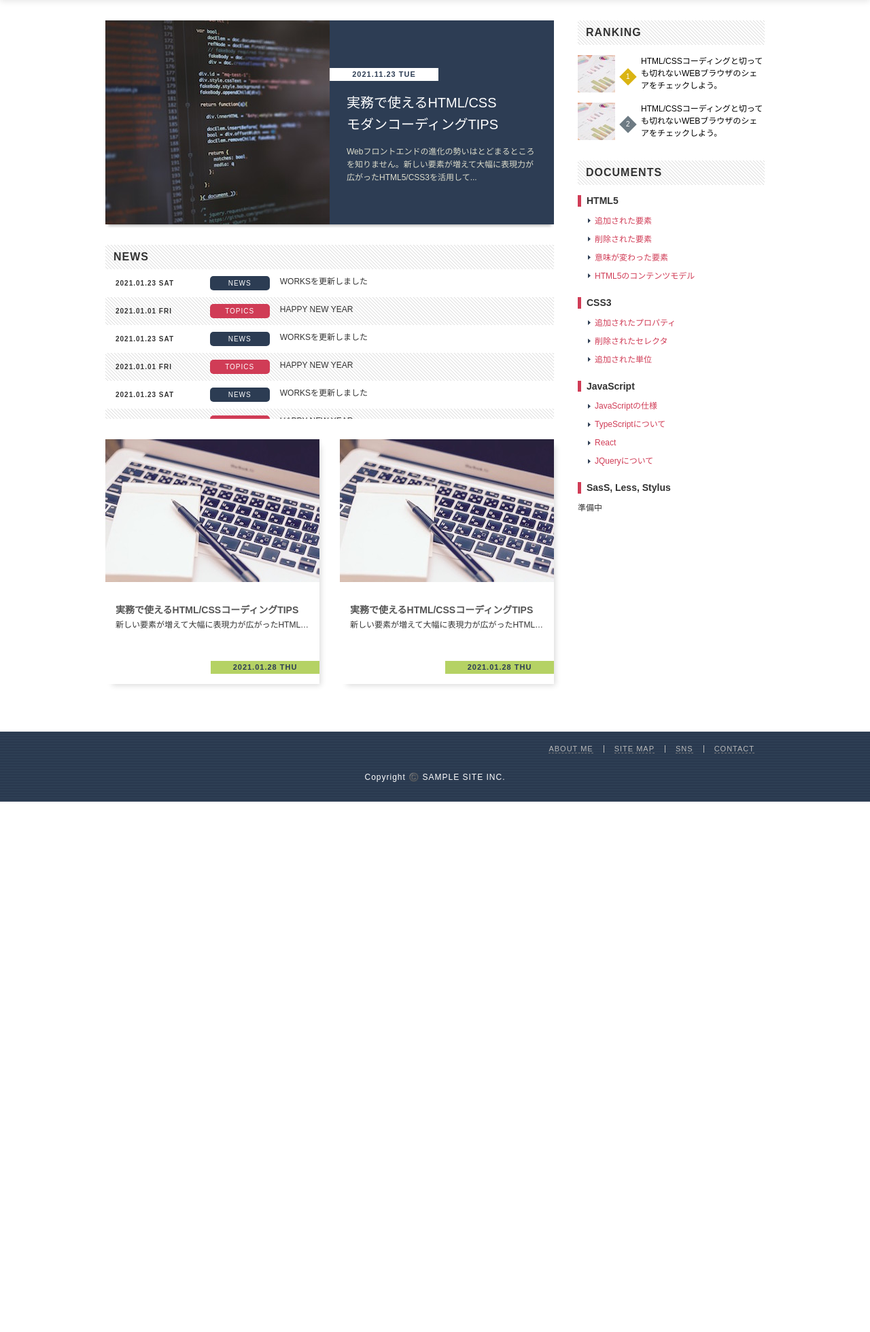
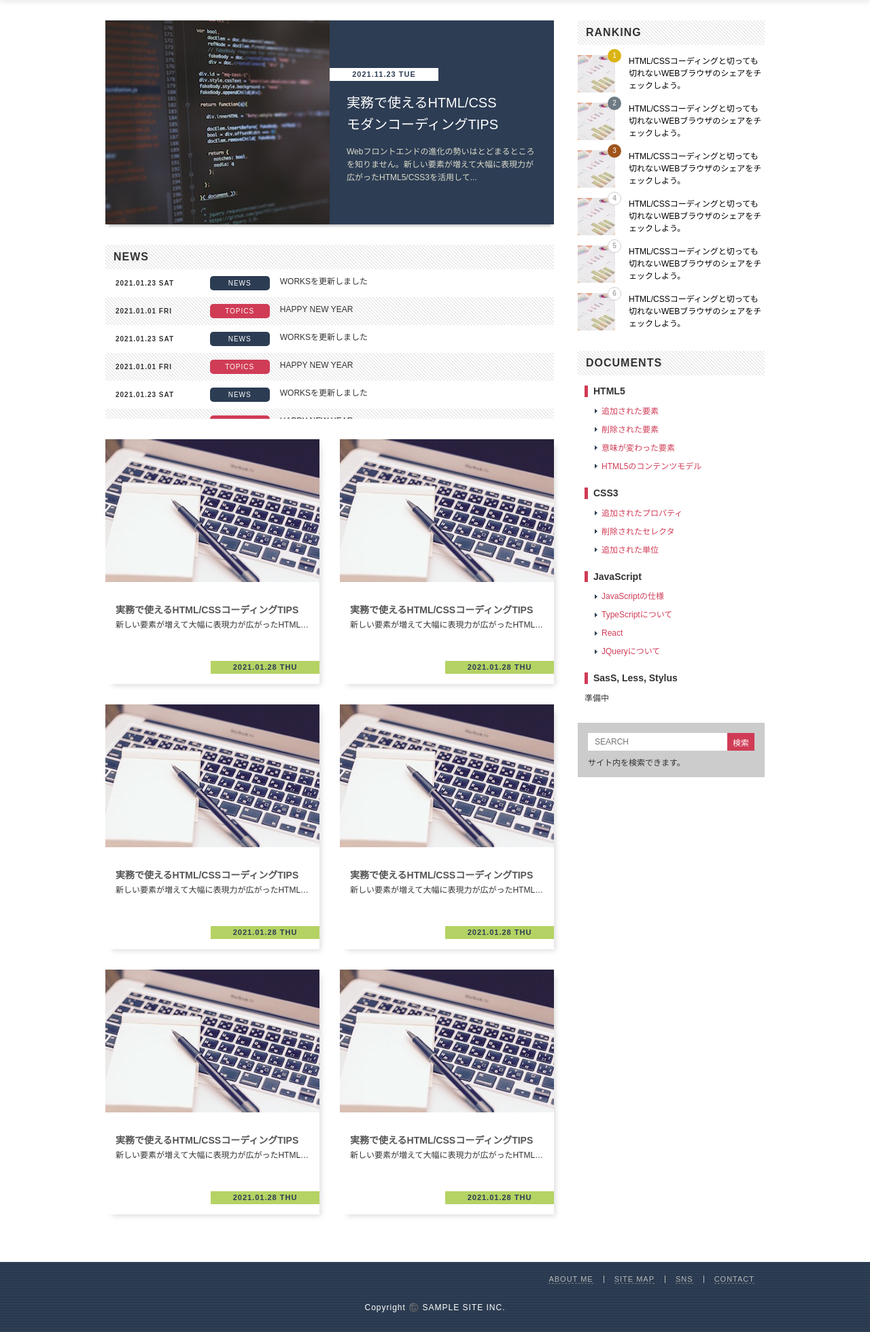
Before and after one commit to mutsuhiro6/html5-css3-modern_coding, a PHP site: page / in a window 1280 px wide. Shown: the part 139-2098 px from the top of the page at 68% size. Before the commit the page ends 1318 px from the top, so only its background shows below. Run offline with PHP 8.4, Linux system fonts and the light colour scheme.

Commit message:
solve self-coding problem

```diff
--- a/standard-layout/css/style.css
+++ b/standard-layout/css/style.css
@@ -352,6 +352,7 @@ a:link, a:visited, a:hover, a:active {
     display: block;
     font-size: 0;
     transition: opacity 0.15s;
+    position: relative;
 }
 .ranking .ranking-item a:hover {
     opacity: 0.8;
@@ -359,16 +360,17 @@ a:link, a:visited, a:hover, a:active {
 .ranking .image {
     width: 55px;
     height: 55px;
+    margin-right: 20px;
 }
 .ranking .text {
     display: inline-block;
-    width: 182px;
+    width: 200px;
     color: #000000;
     font-size: 1.2rem;
     vertical-align: top;
     line-height: 1.5;
 }
-.ranking .order {
+/* .ranking .order {
     display: inline-block;
     width: 18px;
     height: 18px;
@@ -380,15 +382,32 @@ a:link, a:visited, a:hover, a:active {
     font-weight: bold;
     line-height: 16px;
     transform: rotate(45deg);
+} */
+
+.ranking .order {
+    display: inline-block;
+    width: 20px;
+    height: 20px;
+    position: absolute;
+    top: -9px;
+    left: 44px;
+    /* margin: 0 10px; */
+    border: 1px solid #ccc;
+    border-radius: 50%;
+    color: #aaa;
+    background-color: #ffffff;
+    /* vertical-align: 50px; */
+    text-align: center;
+    font-weight: bold;
+    line-height: 18px;
 }
-
 .ranking .ranking-item:nth-of-type(1) .order,
 .ranking .ranking-item:nth-of-type(2) .order,
 .ranking .ranking-item:nth-of-type(3) .order {
     border: none;
     color: #ffffff;
     font-weight: normal;
-    line-height: 18px;
+    line-height: 20px;
 }
 .ranking .ranking-item:nth-of-type(1) .order {
     background-color: #dab413;
@@ -403,14 +422,18 @@ a:link, a:visited, a:hover, a:active {
 .ranking .order::before {
     content: counter(ranking);
     counter-increment: ranking;
-    display: inline-block;
+    /* display: inline-block; */
     font-size: 1.0rem;
-    transform: rotate(-45deg);
+    /* transform: rotate(-45deg); */
 }
 
 /* Documents */
 .documents {
-    margin: 10px, 10px, 30px;
+    /* margin: 10px, 10px, 30px; */
+    margin-top: 10px;
+    margin-right: 10px;
+    margin-bottom: 30px;
+    margin-left: 10px;
 }
 .documents, .documents ul {
     list-style-type: none;
@@ -436,3 +459,29 @@ a:link, a:visited, a:hover, a:active {
 .documents a:hover {
     text-decoration: underline;
 }
+
+.search-box {
+    padding: 15px;
+    background-color: #ccc;
+    font-size: 0;
+}
+.search-box > * {
+    font-size: 1.2rem;
+}
+.search-box .search-input {
+    width: 205px;
+    height: 26px;
+    padding: 0 10px;
+    border: none;
+}
+.search-box .search-button {
+    width: 40px;
+    height: 26px;
+    border: none;
+    background-color: #d03c56;
+    color: #ffffff;
+    cursor: pointer;
+}
+.search-box .text {
+    margin-top: 12px;
+}
--- a/standard-layout/index.html
+++ b/standard-layout/index.html
@@ -143,11 +143,63 @@
                         <time class="date" datetime="2021-01-28">2021.01.28 THU</time>
                         <img class="image" src="./images/article.jpg" alt="coding 画面">
                     </a>
+                    <a href="#" class="article-box">
+                        <h3 class="title">実務で使えるHTML/CSSコーディングTIPS</h3>
+                        <p class="desc">新しい要素が増えて大幅に表現力が広がったHTML/CSSを活用し、モダンなコーディングにチャレンジしあmっしょう。</p>
+                        <time class="date" datetime="2021-01-28">2021.01.28 THU</time>
+                        <img class="image" src="./images/article.jpg" alt="coding 画面">
+                    </a>
+                    <a href="#" class="article-box">
+                        <h3 class="title">実務で使えるHTML/CSSコーディングTIPS</h3>
+                        <p class="desc">新しい要素が増えて大幅に表現力が広がったHTML/CSSを活用し、モダンなコーディングにチャレンジしあmっしょう。</p>
+                        <time class="date" datetime="2021-01-28">2021.01.28 THU</time>
+                        <img class="image" src="./images/article.jpg" alt="coding 画面">
+                    </a>
+                    <a href="#" class="article-box">
+                        <h3 class="title">実務で使えるHTML/CSSコーディングTIPS</h3>
+                        <p class="desc">新しい要素が増えて大幅に表現力が広がったHTML/CSSを活用し、モダンなコーディングにチャレンジしあmっしょう。</p>
+                        <time class="date" datetime="2021-01-28">2021.01.28 THU</time>
+                        <img class="image" src="./images/article.jpg" alt="coding 画面">
+                    </a>
+                    <a href="#" class="article-box">
+                        <h3 class="title">実務で使えるHTML/CSSコーディングTIPS</h3>
+                        <p class="desc">新しい要素が増えて大幅に表現力が広がったHTML/CSSを活用し、モダンなコーディングにチャレンジしあmっしょう。</p>
+                        <time class="date" datetime="2021-01-28">2021.01.28 THU</time>
+                        <img class="image" src="./images/article.jpg" alt="coding 画面">
+                    </a>
             </div>
     </main>
         <div class="sidemenu">
             <h2 class="heading">RANKING</h2>
             <ol class="ranking">
+                <li class="ranking-item">
+                    <a href="#">
+                        <img class="image" src="./images/ranking.jpg" alt="Graph Image">
+                        <span class="order"></span>
+                        <p class="text">HTML/CSSコーディングと切っても切れないWEBブラウザのシェアをチェックしよう。</p>
+                    </a>
+                </li>
+                <li class="ranking-item">
+                    <a href="#">
+                        <img class="image" src="./images/ranking.jpg" alt="Graph Image">
+                        <span class="order"></span>
+                        <p class="text">HTML/CSSコーディングと切っても切れないWEBブラウザのシェアをチェックしよう。</p>
+                    </a>
+                </li>
+                <li class="ranking-item">
+                    <a href="#">
+                        <img class="image" src="./images/ranking.jpg" alt="Graph Image">
+                        <span class="order"></span>
+                        <p class="text">HTML/CSSコーディングと切っても切れないWEBブラウザのシェアをチェックしよう。</p>
+                    </a>
+                </li>
+                <li class="ranking-item">
+                    <a href="#">
+                        <img class="image" src="./images/ranking.jpg" alt="Graph Image">
+                        <span class="order"></span>
+                        <p class="text">HTML/CSSコーディングと切っても切れないWEBブラウザのシェアをチェックしよう。</p>
+                    </a>
+                </li>
                 <li class="ranking-item">
                     <a href="#">
                         <img class="image" src="./images/ranking.jpg" alt="Graph Image">
@@ -196,6 +248,12 @@
                     <p>準備中</p>
                 </li>
             </ul>
+            <h2 class="hidden">SEARCH</h2>
+            <form class="search-box">
+                <input class="search-input" type="text" name="search" placeholder="SEARCH">
+                <input class="search-button" type="submit" value="検索">
+                <p class="text">サイト内を検索できます。</p>
+            </form>
         </div>
     </div>
     <footer class="footer">
```
